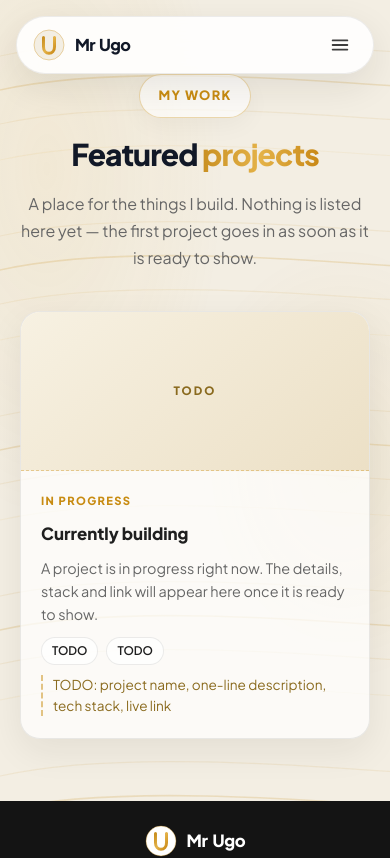
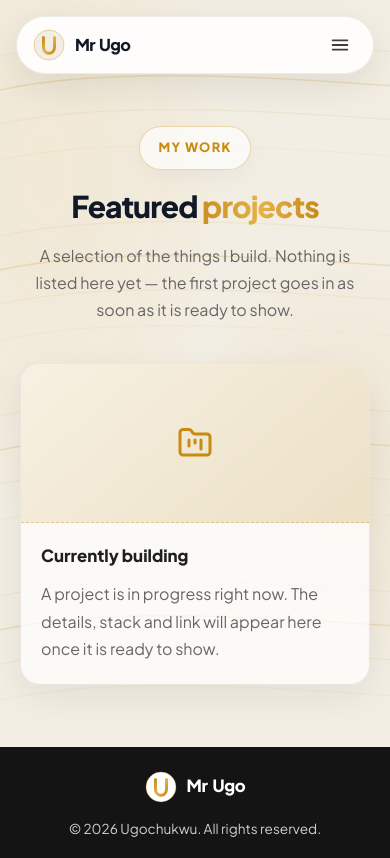
Before and after one commit to Bluezo-tech/mrugo.dev, a React (Vite) app: page /projects in a window 390 px wide. Shown: the top 858 px of the page. Built offline with nearby package versions, Linux system fonts and the light colour scheme.

Commit message:
Page: /projects using ProductCards ProjectCard with the honest 'Currently building' content; page shell + sticky footer CSS

```diff
--- a/src/App.css
+++ b/src/App.css
@@ -2767,3 +2767,74 @@ body::before {
   color: #cfcfcf;
   text-decoration: none;
 }
+
+/* ========================================
+   STANDALONE PAGE SHELL + ProjectCard internals
+   Appended only: no existing rule is redefined, and nothing above is edited.
+======================================== */
+
+.page-section {
+  width: min(1000px, calc(100% - 48px));
+  margin: 0 auto;
+  padding: 72px 0 84px;
+}
+
+@media (max-width: 760px) {
+  .page-section {
+    width: calc(100% - 40px);
+    padding: 52px 0 62px;
+  }
+}
+
+/* ProductCards' ProjectCard markup uses these; the tuned CSS does not define
+   them, so the placeholder chip and the link would render unstyled. */
+.project-card.is-static {
+  cursor: default;
+}
+
+a.project-card {
+  color: inherit;
+  text-decoration: none;
+}
+
+.project-chip {
+  display: grid;
+  place-items: center;
+  color: var(--accent);
+}
+
+.project-chip-icon {
+  display: block;
+  width: 36px;
+  height: 36px;
+}
+
+.project-img {
+  display: block;
+  width: 100%;
+  height: 100%;
+  object-fit: cover;
+}
+
+.project-link {
+  color: var(--accent);
+  font-size: 0.82rem;
+  font-weight: 700;
+}
+
+/* Short pages (e.g. /projects while empty) were leaving the dark footer
+   floating mid-viewport with cream space underneath. This keeps it at the
+   bottom of the screen without changing any page content. */
+#root {
+  display: flex;
+  flex-direction: column;
+  min-height: 100vh;
+}
+
+#root > main {
+  flex: 1 0 auto;
+}
+
+#root > .site-footer {
+  flex: 0 0 auto;
+}
--- a/src/App.tsx
+++ b/src/App.tsx
@@ -1,5 +1,6 @@
 import { BrowserRouter, Routes, Route, Link } from 'react-router-dom'
 import Experience from './pages/Experience'
+import Projects from './pages/Projects'
 import Layout from './components/Layout'
 import AboutSection from './components/AboutSection'
 import SkillsSection from './components/SkillsSection'
@@ -139,7 +140,7 @@ function App() {
           <Route path="/about" element={<AboutSection />} />
           <Route path="/skills" element={<SkillsSection />} />
           <Route path="/experience" element={<Experience />} />
-          <Route path="/projects" element={<ProjectsSection />} />
+          <Route path="/projects" element={<Projects />} />
           <Route
             path="/source-code"
             element={
--- /dev/null
+++ b/src/pages/Projects.tsx
@@ -0,0 +1,36 @@
+import { ProjectCard } from '../components/ProductCards'
+
+/**
+ * One honest card while there is nothing to list. No project name, stack or
+ * live link is invented — replace this object when Ugo supplies a real project.
+ */
+const COMING_SOON_PROJECT = {
+  title: 'Currently building',
+  description:
+    'A project is in progress right now. The details, stack and link will appear here once it is ready to show.',
+}
+
+function Projects() {
+  return (
+    <main>
+      <section className="page-section" id="projects" data-reveal>
+        <div className="section-head">
+          <p className="section-label">MY WORK</p>
+          <h2>
+            Featured <span className="gold-text">projects</span>
+          </h2>
+          <p className="section-intro">
+            A selection of the things I build. Nothing is listed here yet — the
+            first project goes in as soon as it is ready to show.
+          </p>
+        </div>
+
+        <div className="projects-grid">
+          <ProjectCard project={COMING_SOON_PROJECT} />
+        </div>
+      </section>
+    </main>
+  )
+}
+
+export default Projects
```
